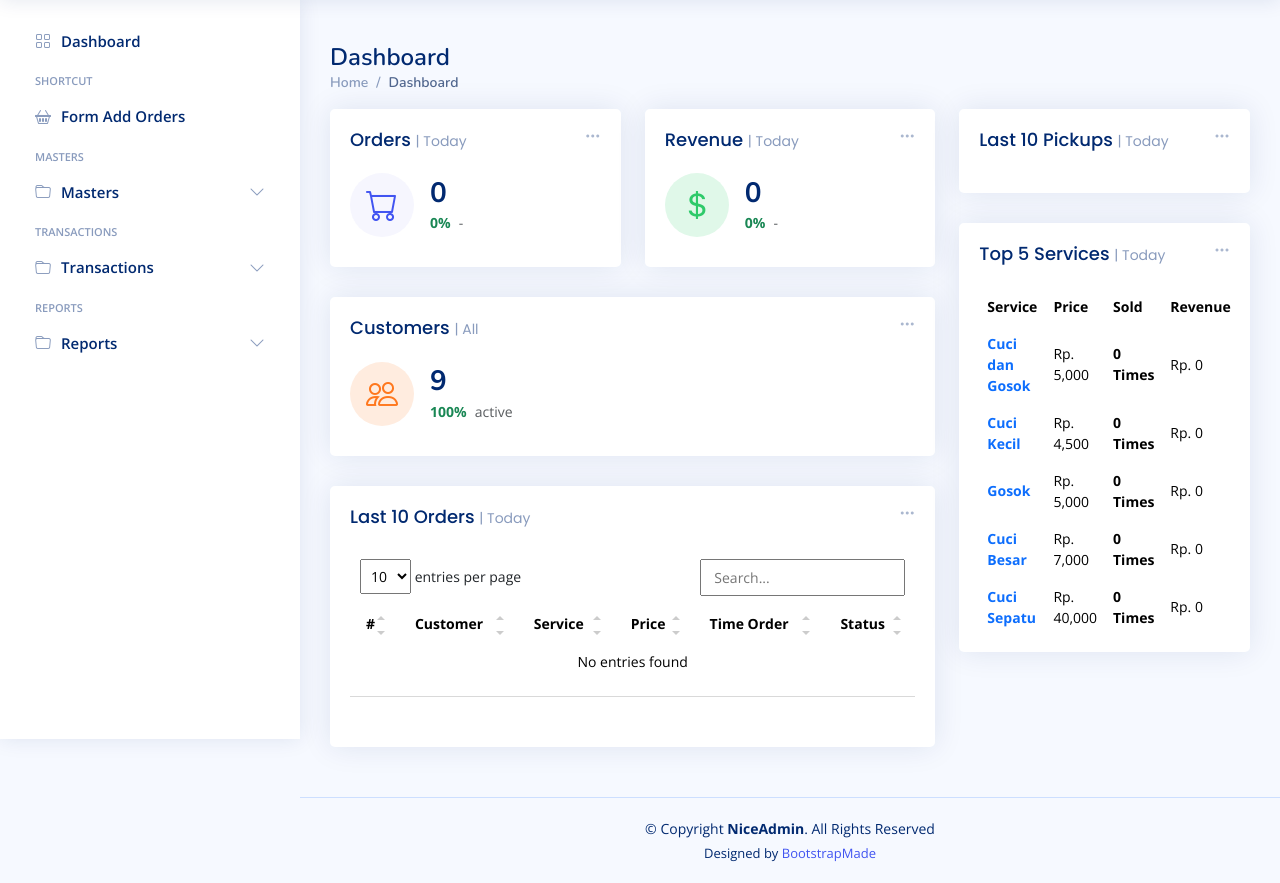
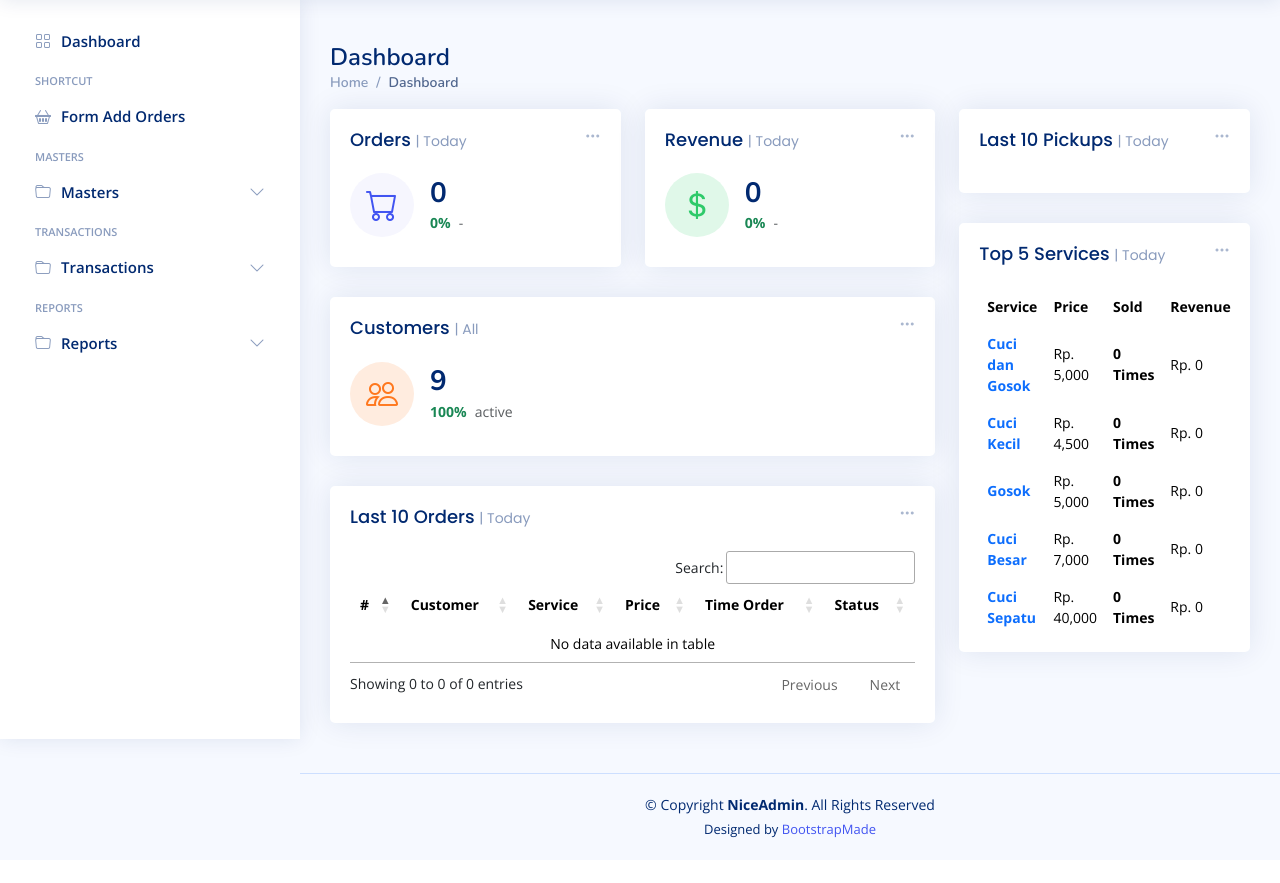
Before and after one commit to bimadwisaputro/laundry-angkatan1, a PHP site: page /tcpdf/home.php in a window 1280 px wide. Shown: the part 61-944 px from the top of the page. After the commit the page ends 899 px from the top, so only its background shows below. Run offline with PHP 8.4, Linux system fonts and the light colour scheme; a user stored in the database is signed in; data comes from the database, SQL or seed files in the repository; some libraries are stand-ins or nearby versions.

Commit message:
add export button datatable

```diff
--- a/view/include/footer.php
+++ b/view/include/footer.php
@@ -17,13 +17,23 @@
 <script src="assets/bootstrap-tags/bootstrap-tagsinput.min.js"></script>
 <script src="https://cdn.jsdelivr.net/npm/select2@4.1.0-rc.0/dist/js/select2.min.js"></script>
 
+
+
+<script type="text/javascript" language="javascript" src="https://cdn.datatables.net/1.11.3/js/jquery.dataTables.min.js"></script>
+<script type="text/javascript" language="javascript" src="https://cdn.datatables.net/buttons/2.0.1/js/dataTables.buttons.min.js"></script>
+<script type="text/javascript" language="javascript" src="https://cdnjs.cloudflare.com/ajax/libs/jszip/3.1.3/jszip.min.js"></script>
+<script type="text/javascript" language="javascript" src="https://cdnjs.cloudflare.com/ajax/libs/pdfmake/0.1.53/pdfmake.min.js"></script>
+<script type="text/javascript" language="javascript" src="https://cdnjs.cloudflare.com/ajax/libs/pdfmake/0.1.53/vfs_fonts.js"></script>
+<script type="text/javascript" language="javascript" src="https://cdn.datatables.net/buttons/2.0.1/js/buttons.html5.min.js"></script>
+<script type="text/javascript" language="javascript" src="https://cdn.datatables.net/buttons/2.0.1/js/buttons.print.min.js"></script>
+
+
 <!-- Vendor JS Files -->
 <script src="assets/adminlte/assets/vendor/apexcharts/apexcharts.min.js"></script>
 <script src="assets/adminlte/assets/vendor/bootstrap/js/bootstrap.bundle.min.js"></script>
 <script src="assets/adminlte/assets/vendor/chart.js/chart.umd.js"></script>
 <script src="assets/adminlte/assets/vendor/echarts/echarts.min.js"></script>
 <script src="assets/adminlte/assets/vendor/quill/quill.js"></script>
-<script src="assets/adminlte/assets/vendor/simple-datatables/simple-datatables.js"></script>
 <script src="assets/adminlte/assets/vendor/tinymce/tinymce.min.js"></script>
 <script src="assets/adminlte/assets/vendor/php-email-form/validate.js"></script>
 <!-- gsap -->
@@ -35,6 +45,13 @@
 <!-- izitoast -->
 <script src="assets/iziToast/dist/js/iziToast.js"></script>
 <script>
+    $('.datatable').DataTable({
+        dom: 'Bfrtip',
+        buttons: [
+            'copy', 'csv', 'excel', 'pdf', 'print'
+        ]
+    });
+
     $('.select2tags').select2();
     // var url = window.location.href;
     // var res = url.split('/');
--- a/view/include/header.php
+++ b/view/include/header.php
@@ -32,7 +32,8 @@ if (isset($_GET['page'])) {
     <!-- Google Fonts -->
     <link href="https://fonts.gstatic.com" rel="preconnect">
     <link href="https://fonts.googleapis.com/css?family=Open+Sans:300,300i,400,400i,600,600i,700,700i|Nunito:300,300i,400,400i,600,600i,700,700i|Poppins:300,300i,400,400i,500,500i,600,600i,700,700i" rel="stylesheet">
-
+    <link rel="stylesheet" href="https://cdn.datatables.net/1.11.3/css/jquery.dataTables.min.css">
+    <link rel="stylesheet" href="https://cdn.datatables.net/buttons/2.0.1/css/buttons.dataTables.min.css">
     <!-- css spinner load -->
     <link rel="stylesheet" href="css/loading_spinner.css" type="text/css">
 
@@ -46,7 +47,6 @@ if (isset($_GET['page'])) {
     <link href="assets/adminlte/assets/vendor/quill/quill.snow.css" rel="stylesheet">
     <link href="assets/adminlte/assets/vendor/quill/quill.bubble.css" rel="stylesheet">
     <link href="assets/adminlte/assets/vendor/remixicon/remixicon.css" rel="stylesheet">
-    <link href="assets/adminlte/assets/vendor/simple-datatables/style.css" rel="stylesheet">
 
     <!-- Template Main CSS File -->
     <link href="assets/adminlte/assets/css/style.css" rel="stylesheet">.
```
